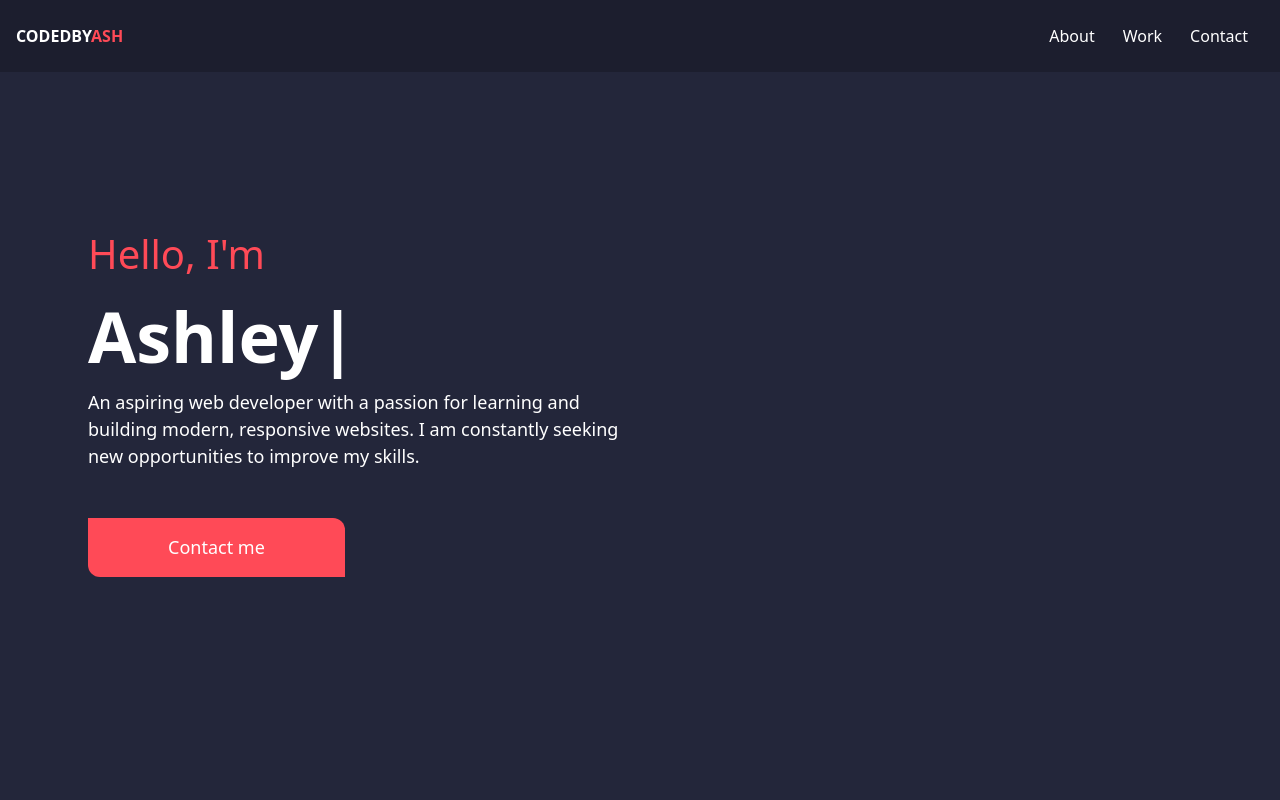
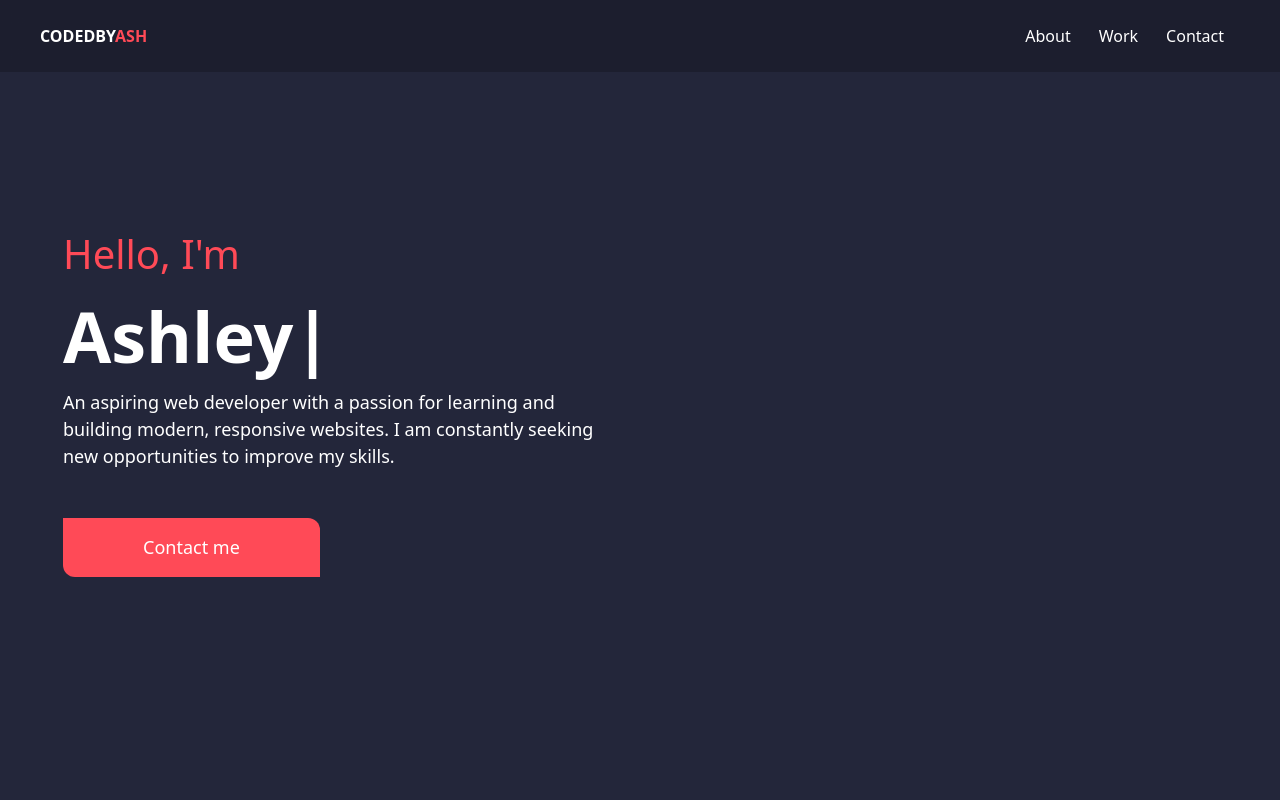
Before and after one commit to Ashley06Williams/My-portfolio, a Next.js app: page / in a window 1280 px wide. Shown: the top 800 px of the page. Built offline with nearby package versions, Linux system fonts and the light colour scheme.

Commit message:
NavBar alignment fixed

```diff
--- a/src/app/page.tsx
+++ b/src/app/page.tsx
@@ -17,7 +17,7 @@ export default function Home() {
         <HeaderSection />
       </header>
       <div className="bg-blueGrey h-full flex flex-col items-center ">
-        <div className="max-w-[1200px] mx-auto ">
+        <div className="max-w-[1250px] mx-auto ">
           <main className="mx-8">
             <HeroSection setModal={setModal} modal={modal} />
             <AbilitySection />
--- a/src/components/header-section.tsx
+++ b/src/components/header-section.tsx
@@ -34,8 +34,8 @@ export default function HeaderSection() {
   const [navOpen, setNavOpen] = useState(false);
 
   return (
-    <nav className="w-full px-4 fixed backdrop-blur-[11px] bg-blueGrey-dark bg-opacity-35 flex flex-wrap justify-center mx-auto pt-4 items-center pb-4">
-      <div className="flex items-center justify-between w-full">
+    <nav className="w-full fixed backdrop-blur-[11px] bg-blueGrey-dark bg-opacity-35 flex flex-wrap justify-center mx-auto pt-4 items-center pb-4 z-50 px-4 md:px-0">
+      <div className="max-w-[1200px] mx-auto flex items-center justify-between w-full">
         <a
           href="/"
           onClick={handleHomeClick}
```
